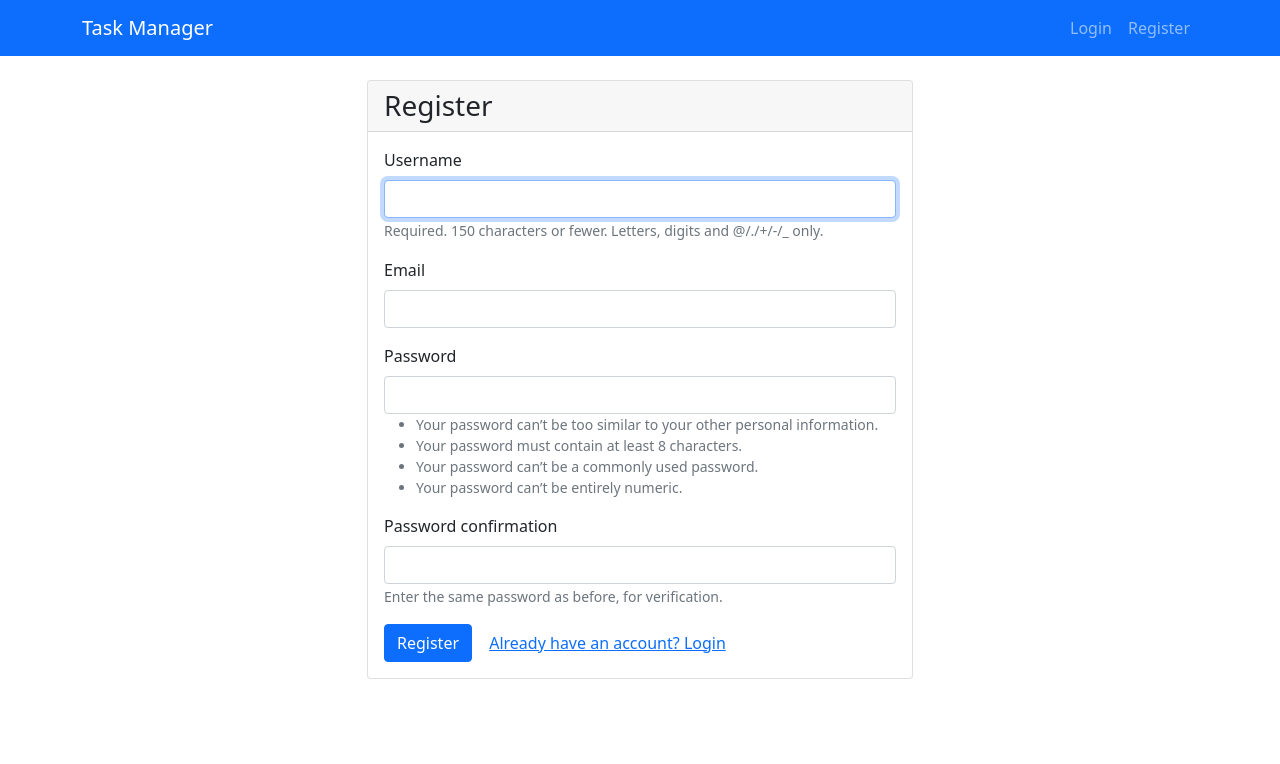
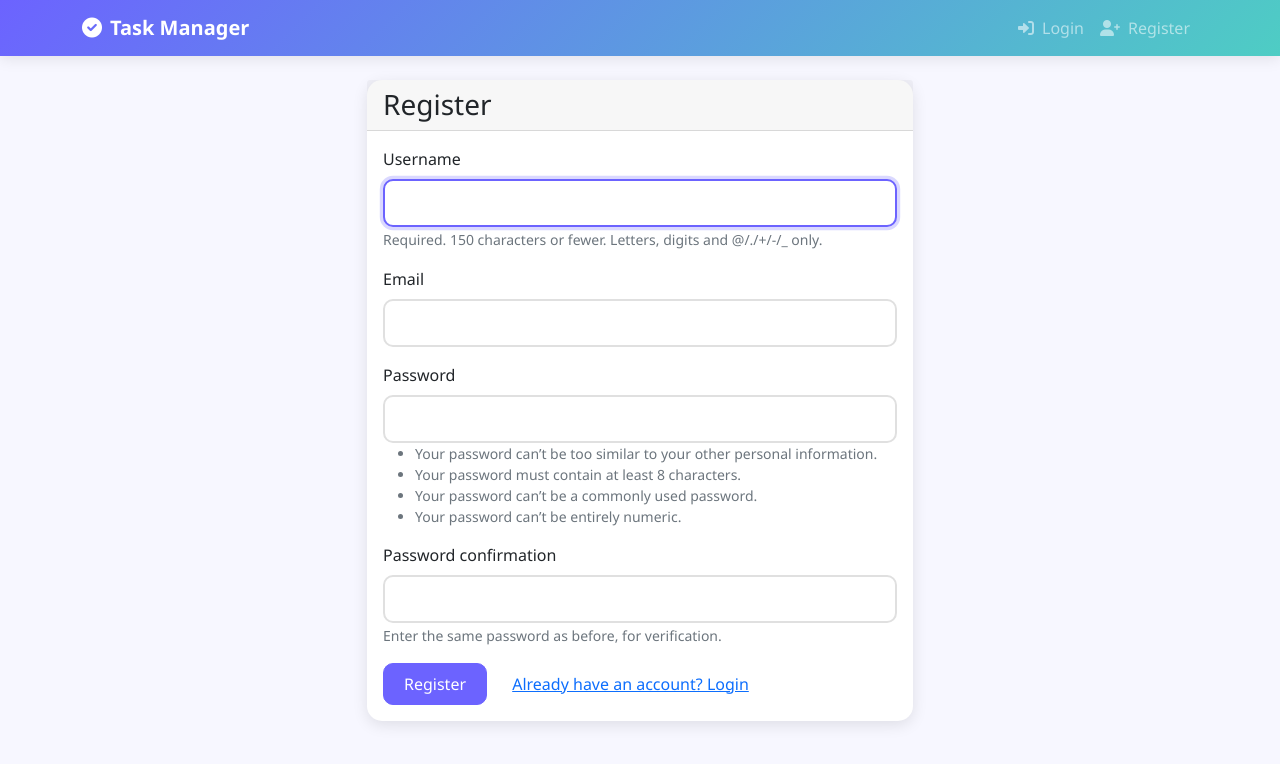
Before and after one commit to prishasanthosh/Task-Management-SNA, a Django app: page /register/ in a window 1280 px wide. Shown: the top 764 px of the page. Run offline with Django 5.2, Linux system fonts and the light colour scheme.

```diff
--- a/TaskManager/tasks/templates/tasks/base.html
+++ b/TaskManager/tasks/templates/tasks/base.html
@@ -7,19 +7,114 @@
     <link href="https://cdn.jsdelivr.net/npm/bootstrap@5.1.3/dist/css/bootstrap.min.css" rel="stylesheet">
     <link href="https://cdnjs.cloudflare.com/ajax/libs/font-awesome/6.0.0/css/all.min.css" rel="stylesheet">
     <style>
+        :root {
+            --primary-color: #6C63FF;
+            --secondary-color: #FF6B6B;
+            --accent-color: #4ECDC4;
+            --background-color: #F7F7FF;
+        }
+
+        body {
+            background-color: var(--background-color);
+            font-family: 'Segoe UI', Tahoma, Geneva, Verdana, sans-serif;
+        }
+
+        .navbar {
+            background: linear-gradient(135deg, var(--primary-color), var(--accent-color)) !important;
+            box-shadow: 0 2px 15px rgba(0,0,0,0.1);
+        }
+
+        .card {
+            border: none;
+            border-radius: 15px;
+            box-shadow: 0 4px 15px rgba(0,0,0,0.1);
+            transition: transform 0.3s ease;
+        }
+
+        .card:hover {
+            transform: translateY(-5px);
+        }
+
+        .btn-primary {
+            background-color: var(--primary-color) !important;
+            border-color: var(--primary-color) !important;
+        }
+
+        .btn-primary:hover {
+            background-color: #5753DB !important;
+            transform: scale(1.05);
+        }
+
+        .list-group-item {
+            border-radius: 10px !important;
+            margin-bottom: 8px;
+            border: none;
+            box-shadow: 0 2px 8px rgba(0,0,0,0.05);
+            transition: all 0.3s ease;
+        }
+
+        .list-group-item:hover {
+            transform: translateX(5px);
+        }
+
         .completed-task {
-            background-color: #f8f9fa;
+            background-color: #E8FFF3 !important;
         }
+
         .completed-task .task-title {
             text-decoration: line-through;
             color: #6c757d;
         }
+
+        .alert {
+            border-radius: 10px;
+            border: none;
+            box-shadow: 0 2px 8px rgba(0,0,0,0.05);
+        }
+
+        .form-control {
+            border-radius: 10px;
+            border: 2px solid #E0E0E0;
+            padding: 10px 15px;
+            transition: all 0.3s ease;
+        }
+
+        .form-control:focus {
+            border-color: var(--primary-color);
+            box-shadow: 0 0 0 0.2rem rgba(108, 99, 255, 0.25);
+        }
+
+        .btn {
+            border-radius: 10px;
+            padding: 8px 20px;
+            transition: all 0.3s ease;
+        }
+
+        .task-actions {
+            opacity: 0.7;
+            transition: opacity 0.3s ease;
+        }
+
+        .list-group-item:hover .task-actions {
+            opacity: 1;
+        }
+
+        @keyframes fadeIn {
+            from { opacity: 0; transform: translateY(20px); }
+            to { opacity: 1; transform: translateY(0); }
+        }
+
+        .fade-in {
+            animation: fadeIn 0.5s ease-out;
+        }
     </style>
 </head>
 <body>
-    <nav class="navbar navbar-expand-lg navbar-dark bg-primary">
+    <nav class="navbar navbar-expand-lg navbar-dark">
         <div class="container">
-            <a class="navbar-brand" href="{% url 'index' %}">Task Manager</a>
+            <a class="navbar-brand fw-bold" href="{% url 'index' %}">
+                <i class="fas fa-check-circle me-2"></i>Task Manager
+            </a>
             <button class="navbar-toggler" type="button" data-bs-toggle="collapse" data-bs-target="#navbarNav">
                 <span class="navbar-toggler-icon"></span>
             </button>
@@ -27,20 +122,28 @@
                 <ul class="navbar-nav ms-auto">
                     {% if user.is_authenticated %}
                         <li class="nav-item">
-                            <span class="nav-link">Welcome, {{ user.username }}</span>
+                            <span class="nav-link">
+                                <i class="fas fa-user me-2"></i>Welcome, {{ user.username }}
+                            </span>
                         </li>
                         <li class="nav-item">
                             <form method="post" action="{% url 'logout' %}" class="d-inline">
                                 {% csrf_token %}
-                                <button type="submit" class="btn nav-link border-0 bg-transparent">Logout</button>
+                                <button type="submit" class="btn nav-link border-0 bg-transparent">
+                                    <i class="fas fa-sign-out-alt me-2"></i>Logout
+                                </button>
                             </form>
                         </li>
                     {% else %}
                         <li class="nav-item">
-                            <a class="nav-link" href="{% url 'login' %}">Login</a>
+                            <a class="nav-link" href="{% url 'login' %}">
+                                <i class="fas fa-sign-in-alt me-2"></i>Login
+                            </a>
                         </li>
                         <li class="nav-item">
-                            <a class="nav-link" href="{% url 'register' %}">Register</a>
+                            <a class="nav-link" href="{% url 'register' %}">
+                                <i class="fas fa-user-plus me-2"></i>Register
+                            </a>
                         </li>
                     {% endif %}
                 </ul>
@@ -51,7 +154,7 @@
     <div class="container mt-4">
         {% if messages %}
             {% for message in messages %}
-                <div class="alert alert-{{ message.tags }} alert-dismissible fade show" role="alert">
+                <div class="alert alert-{{ message.tags }} alert-dismissible fade show fade-in" role="alert">
                     {{ message }}
                     <button type="button" class="btn-close" data-bs-dismiss="alert" aria-label="Close"></button>
                 </div>
--- a/TaskManager/tasks/views.py
+++ b/TaskManager/tasks/views.py
@@ -19,7 +19,7 @@ def register(request):
 
 @login_required
 def index(request):
-    tasks = Task.objects.filter(user=request.user).order_by('-created_at')
+    tasks = Task.objects.filter(user=request.user).order_by('-created_date')  # Task filtering and ordering
     form = TaskForm()
 
     if request.method == 'POST':
```
Also changed, not shown: TaskManager/tasks/templates/tasks/index.html (+74 -15 lines), TaskManager/tasks/templatetags/custom_filters.py (added, +11 -0 lines), TaskManager/db.sqlite3, TaskManager/tasks/templatetags/__init__.py (added).
